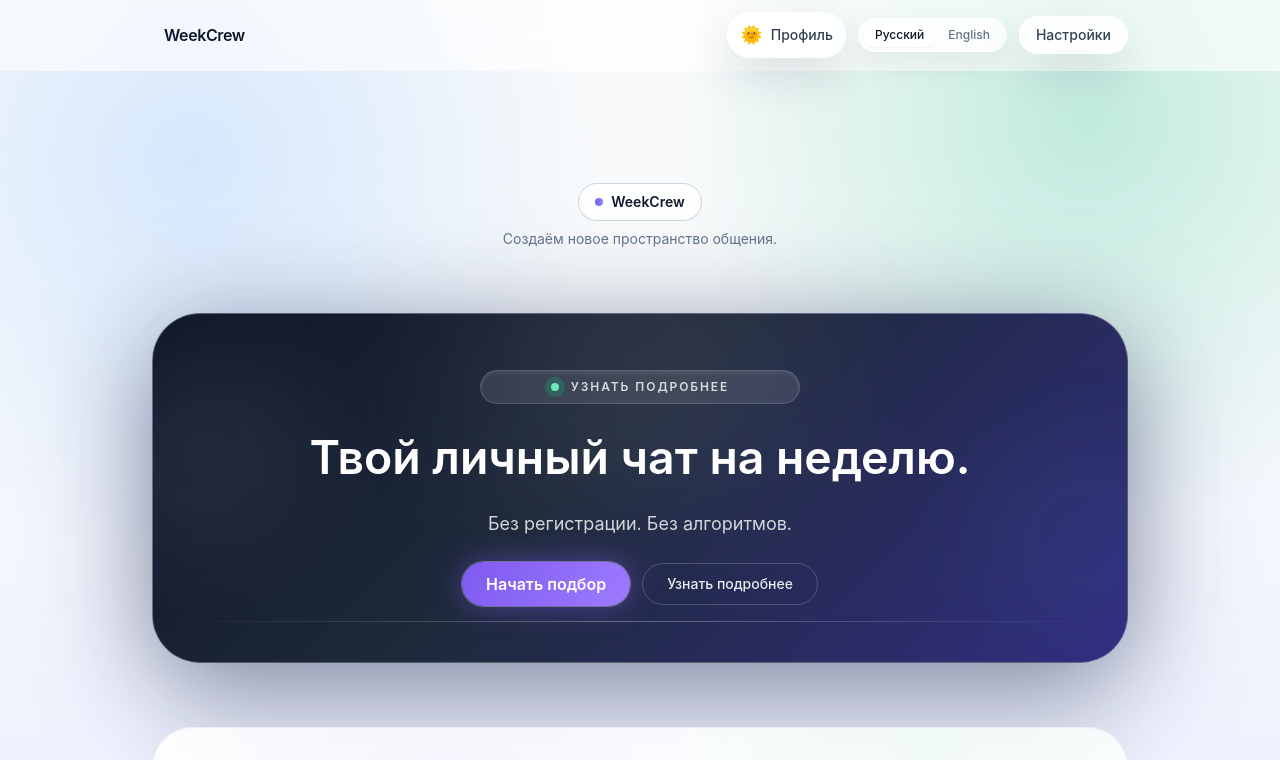
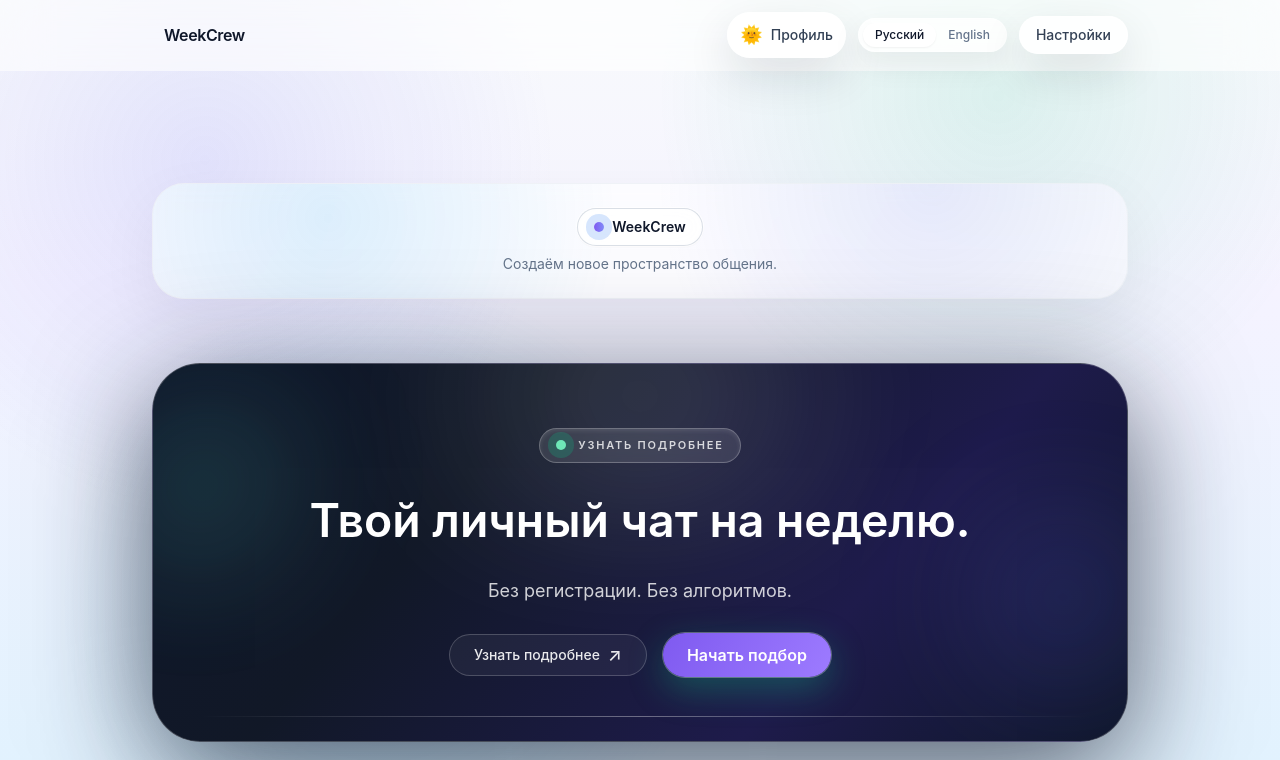
Before and after one commit to QuantumKeyUYU/WeekCrew, a Next.js app: page / in a window 1280 px wide. Shown: the top 760 px of the page. Built offline with nearby package versions, Linux system fonts and the light colour scheme; no server answers.

Commit message:
Apply landing page visual refresh version 2

```diff
--- a/src/app/globals.css
+++ b/src/app/globals.css
@@ -4,40 +4,42 @@
 
 :root {
   color-scheme: light;
-  --app-bg: radial-gradient(circle at 15% 20%, rgba(147, 197, 253, 0.35), transparent 32%),
-    radial-gradient(circle at 85% 15%, rgba(16, 185, 129, 0.24), transparent 32%),
-    linear-gradient(180deg, #f9fafb 0%, #f8fafc 35%, #eef2ff 100%);
-  --surface-card-bg: rgba(255, 255, 255, 0.9);
-  --surface-card-border: rgba(226, 232, 240, 0.7);
-  --surface-card-shadow: 0 24px 90px rgba(15, 23, 42, 0.08);
-  --surface-secondary-bg: rgba(255, 255, 255, 0.86);
-  --surface-secondary-border: rgba(226, 232, 240, 0.58);
-  --surface-secondary-shadow: 0 18px 70px rgba(15, 23, 42, 0.08);
-  --surface-hero-bg: linear-gradient(135deg, #0f172a 0%, #1e293b 45%, #312e81 100%);
-  --surface-hero-border: rgba(255, 255, 255, 0.28);
-  --surface-hero-shadow: 0 24px 110px rgba(19, 30, 70, 0.55);
-  --chip-bg: rgba(255, 255, 255, 0.85);
-  --chip-border: rgba(148, 163, 184, 0.45);
-  --chip-shadow: 0 16px 45px rgba(15, 23, 42, 0.08);
+  --app-bg: radial-gradient(circle at 16% 20%, rgba(99, 102, 241, 0.14), transparent 28%),
+    radial-gradient(circle at 78% 12%, rgba(16, 185, 129, 0.12), transparent 28%),
+    radial-gradient(circle at 30% 75%, rgba(14, 165, 233, 0.16), transparent 30%),
+    linear-gradient(180deg, #f8fafc 0%, #f5f3ff 36%, #e0f2fe 100%);
+  --surface-card-bg: rgba(255, 255, 255, 0.85);
+  --surface-card-border: rgba(148, 163, 184, 0.22);
+  --surface-card-shadow: 0 30px 90px rgba(15, 23, 42, 0.08);
+  --surface-secondary-bg: rgba(255, 255, 255, 0.78);
+  --surface-secondary-border: rgba(148, 163, 184, 0.2);
+  --surface-secondary-shadow: 0 18px 70px rgba(15, 23, 42, 0.06);
+  --surface-hero-bg: linear-gradient(130deg, #0f172a 0%, #111827 32%, #1e1b4b 70%, #0f172a 100%);
+  --surface-hero-border: rgba(255, 255, 255, 0.24);
+  --surface-hero-shadow: 0 30px 120px rgba(15, 23, 42, 0.7);
+  --chip-bg: rgba(255, 255, 255, 0.82);
+  --chip-border: rgba(148, 163, 184, 0.35);
+  --chip-shadow: 0 18px 50px rgba(15, 23, 42, 0.08);
 }
 
 :root[data-theme='dark'] {
   color-scheme: dark;
-  --app-bg: radial-gradient(circle at 18% 20%, rgba(79, 70, 229, 0.18), transparent 30%),
-    radial-gradient(circle at 80% 20%, rgba(16, 185, 129, 0.12), transparent 30%),
-    linear-gradient(180deg, #020617 0%, #040516 35%, #060812 100%);
-  --surface-card-bg: rgba(2, 6, 23, 0.75);
-  --surface-card-border: rgba(255, 255, 255, 0.08);
-  --surface-card-shadow: 0 24px 120px rgba(5, 7, 20, 0.85);
-  --surface-secondary-bg: rgba(5, 8, 22, 0.68);
-  --surface-secondary-border: rgba(148, 163, 184, 0.22);
-  --surface-secondary-shadow: 0 28px 120px rgba(3, 5, 20, 0.7);
-  --surface-hero-bg: linear-gradient(140deg, rgba(12, 18, 40, 0.95), rgba(37, 99, 235, 0.55), rgba(109, 40, 217, 0.75));
-  --surface-hero-border: rgba(255, 255, 255, 0.14);
-  --surface-hero-shadow: 0 24px 120px rgba(8, 7, 20, 0.9);
-  --chip-bg: rgba(2, 6, 23, 0.65);
-  --chip-border: rgba(148, 163, 184, 0.3);
-  --chip-shadow: 0 20px 70px rgba(3, 5, 20, 0.8);
+  --app-bg: radial-gradient(circle at 18% 18%, rgba(129, 140, 248, 0.14), transparent 28%),
+    radial-gradient(circle at 82% 20%, rgba(16, 185, 129, 0.12), transparent 28%),
+    radial-gradient(circle at 20% 80%, rgba(59, 130, 246, 0.16), transparent 30%),
+    linear-gradient(180deg, #020617 0%, #040716 38%, #0a0f1f 100%);
+  --surface-card-bg: rgba(5, 8, 22, 0.7);
+  --surface-card-border: rgba(148, 163, 184, 0.2);
+  --surface-card-shadow: 0 30px 120px rgba(0, 0, 0, 0.65);
+  --surface-secondary-bg: rgba(8, 11, 26, 0.65);
+  --surface-secondary-border: rgba(148, 163, 184, 0.18);
+  --surface-secondary-shadow: 0 28px 120px rgba(0, 0, 0, 0.6);
+  --surface-hero-bg: linear-gradient(135deg, rgba(5, 8, 22, 0.9), rgba(30, 27, 75, 0.82), rgba(30, 64, 175, 0.7));
+  --surface-hero-border: rgba(255, 255, 255, 0.12);
+  --surface-hero-shadow: 0 30px 140px rgba(0, 0, 0, 0.8);
+  --chip-bg: rgba(8, 11, 26, 0.78);
+  --chip-border: rgba(148, 163, 184, 0.32);
+  --chip-shadow: 0 22px 70px rgba(0, 0, 0, 0.72);
 }
 
 body {
--- a/src/app/page.tsx
+++ b/src/app/page.tsx
@@ -42,42 +42,47 @@ export default function HomePage() {
   return (
     <>
       <div className="space-y-16 py-10 sm:py-16">
-        <section className="flex flex-col items-center gap-2 text-center">
-          <span className="app-chip inline-flex items-center gap-2 px-4 py-2 text-sm font-semibold text-slate-900 shadow-sm ring-1 ring-white/50 backdrop-blur-md dark:text-white">
-            <span className="h-2 w-2 rounded-full bg-gradient-to-r from-brand to-indigo-400" />
-            WeekCrew
-          </span>
-          <p className="text-sm text-slate-500 dark:text-slate-300">{t('landing_logo_tagline')}</p>
+        <section className="relative overflow-hidden rounded-[32px] border border-slate-200/50 bg-white/70 p-6 shadow-[0_20px_60px_rgba(15,23,42,0.06)] backdrop-blur dark:border-white/10 dark:bg-white/5">
+          <div className="pointer-events-none absolute inset-0 rounded-[28px] bg-[radial-gradient(circle_at_18%_30%,rgba(14,165,233,0.12),transparent_36%),radial-gradient(circle_at_80%_0%,rgba(99,102,241,0.12),transparent_35%)]" />
+          <div className="relative flex flex-col items-center gap-2 text-center">
+            <span className="app-chip inline-flex items-center gap-2 px-4 py-2 text-sm font-semibold text-slate-900 shadow-sm ring-1 ring-white/70 backdrop-blur-md dark:text-white">
+              <span className="h-2.5 w-2.5 rounded-full bg-gradient-to-r from-brand to-indigo-400 shadow-[0_0_0_8px_rgba(59,130,246,0.2)]" />
+              WeekCrew
+            </span>
+            <p className="text-sm text-slate-500 dark:text-slate-300">{t('landing_logo_tagline')}</p>
+          </div>
         </section>
 
-        <section className="app-hero relative overflow-hidden px-6 py-14 text-center text-white sm:px-14">
-          <div className="pointer-events-none absolute inset-0 opacity-80">
-            <div className="absolute inset-x-10 -top-24 h-72 bg-[radial-gradient(circle_at_50%_50%,rgba(255,255,255,0.12),transparent_55%)] blur-3xl" />
-            <div className="absolute -left-10 top-12 h-64 w-64 rounded-full bg-[radial-gradient(circle_at_30%_30%,rgba(255,255,255,0.18),transparent_55%)] blur-3xl" />
-            <div className="absolute -right-24 bottom-0 h-64 w-72 rounded-full bg-[radial-gradient(circle_at_50%_50%,rgba(116,181,255,0.2),transparent_55%)] blur-3xl" />
+        <section className="app-hero relative overflow-hidden px-6 py-16 text-center text-white sm:px-12">
+          <div className="pointer-events-none absolute inset-0 opacity-90">
+            <div className="absolute inset-x-6 -top-28 h-72 rounded-full bg-[radial-gradient(circle_at_50%_50%,rgba(255,255,255,0.18),transparent_52%)] blur-3xl" />
+            <div className="absolute -left-10 top-8 h-64 w-64 rounded-full bg-[radial-gradient(circle_at_30%_30%,rgba(94,234,212,0.3),transparent_55%)] blur-3xl" />
+            <div className="absolute -right-24 bottom-0 h-72 w-80 rounded-full bg-[radial-gradient(circle_at_50%_50%,rgba(99,102,241,0.32),transparent_60%)] blur-3xl" />
+            <div className="absolute inset-x-10 bottom-6 h-px bg-gradient-to-r from-white/0 via-white/40 to-white/0" />
           </div>
           <motion.div
             initial={{ opacity: 0, y: 16 }}
             animate={{ opacity: 1, y: 0 }}
             transition={{ duration: 0.4, ease: 'easeOut' }}
-            className="relative mx-auto max-w-3xl space-y-6"
+            className="relative mx-auto max-w-3xl space-y-7"
           >
-            <div className="mx-auto flex max-w-xs items-center justify-center gap-3 rounded-full border border-white/15 bg-white/10 px-4 py-2 text-xs font-semibold uppercase tracking-[0.16em] text-white/80 shadow-inner shadow-white/10 backdrop-blur">
-              <span className="inline-flex h-2 w-2 rounded-full bg-emerald-300 shadow-[0_0_0_6px_rgba(16,185,129,0.25)]" />
+            <div className="mx-auto inline-flex items-center gap-3 rounded-full border border-white/25 bg-white/10 px-4 py-2 text-[11px] font-semibold uppercase tracking-[0.16em] text-white/80 shadow-inner shadow-white/10 backdrop-blur">
+              <span className="inline-flex h-2.5 w-2.5 rounded-full bg-emerald-300 shadow-[0_0_0_8px_rgba(16,185,129,0.24)]" />
               {t('landing_more_link')}
             </div>
             <h1 className="text-3xl font-semibold leading-tight sm:text-[2.9rem]">{t('landing_hero_title')}</h1>
             <p className="text-base text-white/80 sm:text-lg">{t('landing_hero_subtitle')}</p>
-            <div className="flex flex-col items-center justify-center gap-4 sm:flex-row sm:gap-3">
-              <button type="button" onClick={handleStart} className={primaryCtaClass}>
-                {t('landing_hero_cta')}
-              </button>
+            <div className="flex flex-col items-center justify-center gap-3 sm:flex-row sm:gap-4">
               <button
                 type="button"
                 onClick={() => document.getElementById('how-it-works')?.scrollIntoView({ behavior: 'smooth' })}
-                className="rounded-full border border-white/20 px-6 py-2.5 text-sm font-medium text-white/90 transition hover:border-white/35 hover:text-white/100 focus-visible:outline-none focus-visible:ring-2 focus-visible:ring-white/50 focus-visible:ring-offset-2 focus-visible:ring-offset-transparent"
+                className="order-2 inline-flex items-center gap-2 rounded-full border border-white/20 bg-white/5 px-6 py-2.5 text-sm font-medium text-white/90 transition duration-200 hover:border-white/35 hover:bg-white/10 hover:text-white focus-visible:outline-none focus-visible:ring-2 focus-visible:ring-white/50 focus-visible:ring-offset-2 focus-visible:ring-offset-transparent sm:order-1"
               >
                 {t('landing_more_link')}
+                <span aria-hidden className="text-lg leading-none">↗</span>
+              </button>
+              <button type="button" onClick={handleStart} className={`${primaryCtaClass} order-1 shadow-[0_12px_35px_rgba(16,185,129,0.35)] sm:order-2`}>
+                {t('landing_hero_cta')}
               </button>
             </div>
             {currentCircle && (
@@ -90,11 +95,10 @@ export default function HomePage() {
               </button>
             )}
           </motion.div>
-          <div className="pointer-events-none absolute inset-x-6 bottom-10 h-px bg-gradient-to-r from-transparent via-white/30 to-transparent" />
         </section>
 
         <section id="how-it-works" className="app-panel relative overflow-hidden scroll-mt-24 p-7 md:scroll-mt-28">
-          <div className="pointer-events-none absolute inset-0 bg-[radial-gradient(circle_at_30%_20%,rgba(99,102,241,0.06),transparent_40%),radial-gradient(circle_at_80%_0%,rgba(16,185,129,0.05),transparent_35%)]" />
+          <div className="pointer-events-none absolute inset-0 bg-[radial-gradient(circle_at_22%_24%,rgba(59,130,246,0.08),transparent_38%),radial-gradient(circle_at_82%_6%,rgba(16,185,129,0.08),transparent_34%)]" />
           <div className="relative space-y-4 text-center">
             <h2 className="text-2xl font-semibold text-slate-900 dark:text-white">{t('landing_how_title')}</h2>
             <p className="text-sm text-slate-600 dark:text-slate-300">{t('landing_how_subtitle')}</p>
@@ -103,10 +107,10 @@ export default function HomePage() {
             {steps.map((step) => (
               <article
                 key={step.title}
-                className="group relative overflow-hidden rounded-2xl border border-slate-200/70 bg-white/80 p-5 shadow-[0_18px_60px_rgba(15,23,42,0.08)] backdrop-blur-lg transition duration-300 hover:-translate-y-1 hover:shadow-[0_28px_70px_rgba(15,23,42,0.15)] dark:border-white/10 dark:bg-white/5"
+                className="group relative overflow-hidden rounded-2xl border border-slate-200/70 bg-gradient-to-br from-white/85 via-white/65 to-white/40 p-5 shadow-[0_18px_60px_rgba(15,23,42,0.08)] backdrop-blur-2xl transition duration-300 hover:-translate-y-1 hover:border-brand/40 hover:shadow-[0_28px_70px_rgba(15,23,42,0.12)] dark:border-white/10 dark:from-white/10 dark:via-white/5 dark:to-white/0"
               >
                 <div className="absolute inset-0 opacity-0 transition duration-300 group-hover:opacity-100">
-                  <div className="absolute -left-10 top-0 h-40 w-40 bg-gradient-to-br from-brand/30 via-indigo-400/15 to-transparent blur-3xl" />
+                  <div className="absolute -left-12 top-0 h-40 w-40 rounded-full bg-gradient-to-br from-brand/40 via-indigo-400/20 to-transparent blur-3xl" />
                 </div>
                 <h3 className="text-base font-semibold text-slate-900 dark:text-white">{step.title}</h3>
                 <p className="mt-3 text-sm leading-relaxed text-slate-600 dark:text-slate-300">{step.description}</p>
```
